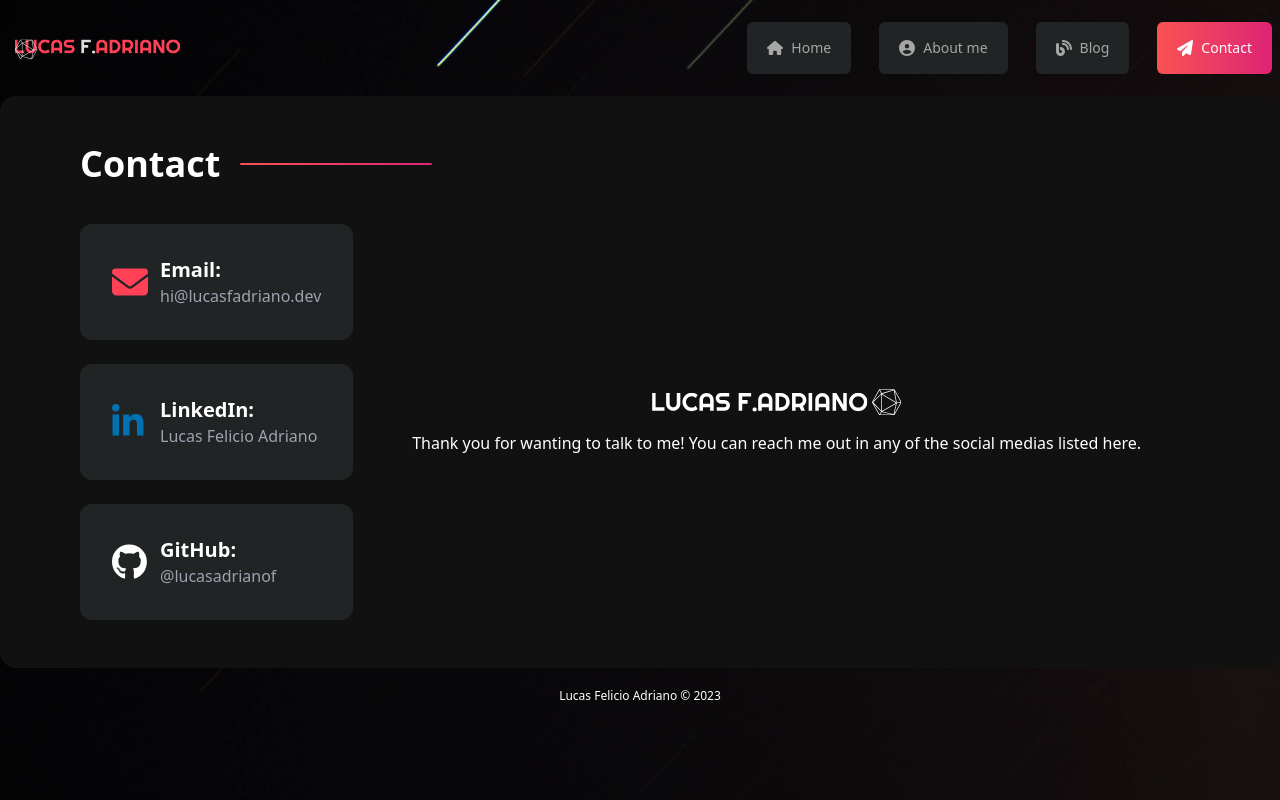
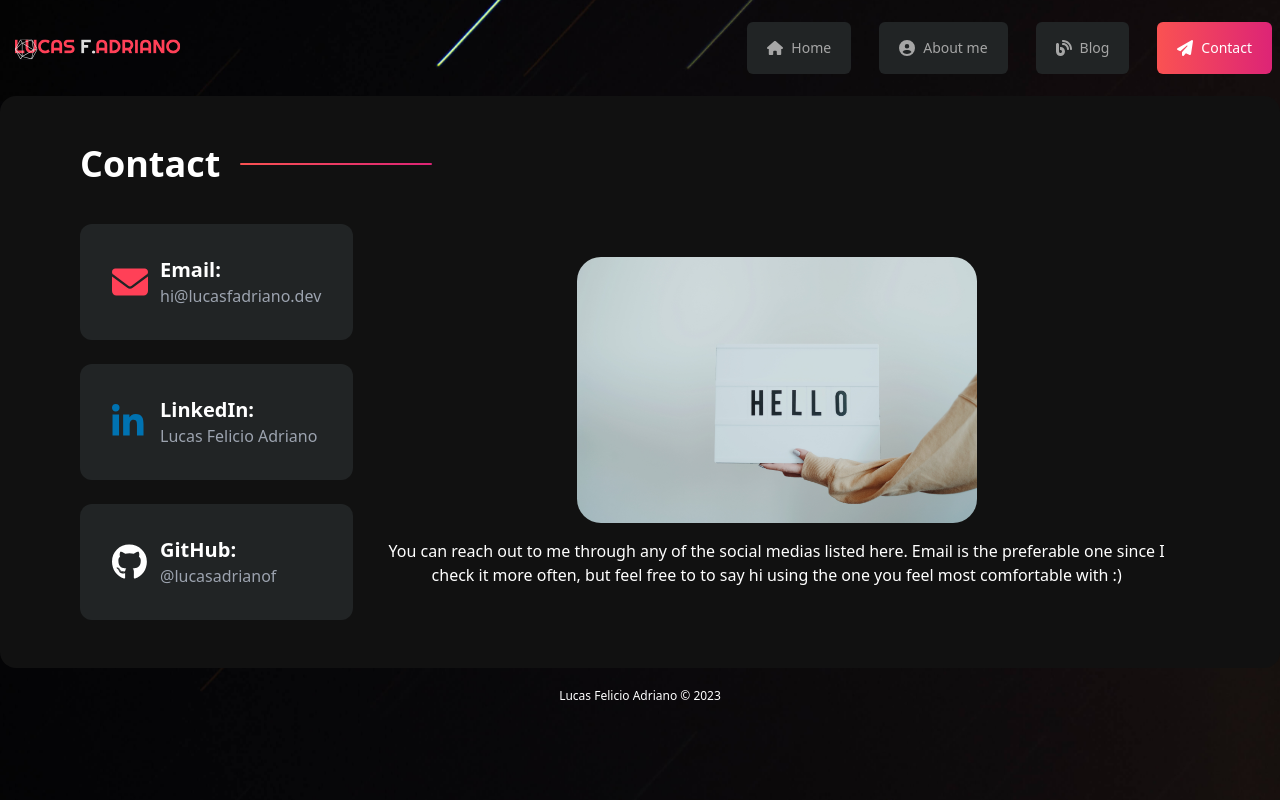
Before and after one commit to lucasadrianof/personal-blog-nextjs, a Next.js app: page /contact in a window 1280 px wide. Built offline with nearby package versions, Linux system fonts and the light colour scheme.

Commit message:
chore: update contact page img and text

```diff
--- a/src/app/contact/page.tsx
+++ b/src/app/contact/page.tsx
@@ -15,14 +15,17 @@ export default function About() {
             </div>
             <div className="flex flex-col grow items-center justify-center">
               <Image
-                alt="logo-transparent"
-                src="/logo-transparent.svg"
-                height={250}
-                width={250}
+                alt="hello"
+                className="rounded-3xl"
+                src="/hello.jpg"
+                height={400}
+                width={400}
               />
               <h2 className="mt-4 px-4 self-center text-center text-white">
-                Thank you for wanting to talk to me! You can reach me out in any
-                of the social medias listed here.
+                You can reach out to me through any of the social medias listed
+                here. Email is the preferable one since I check it more often,
+                but feel free to to say hi using the one you feel most
+                comfortable with :)
               </h2>
             </div>
           </div>
```
Also changed, not shown: public/hello.jpg (added).
